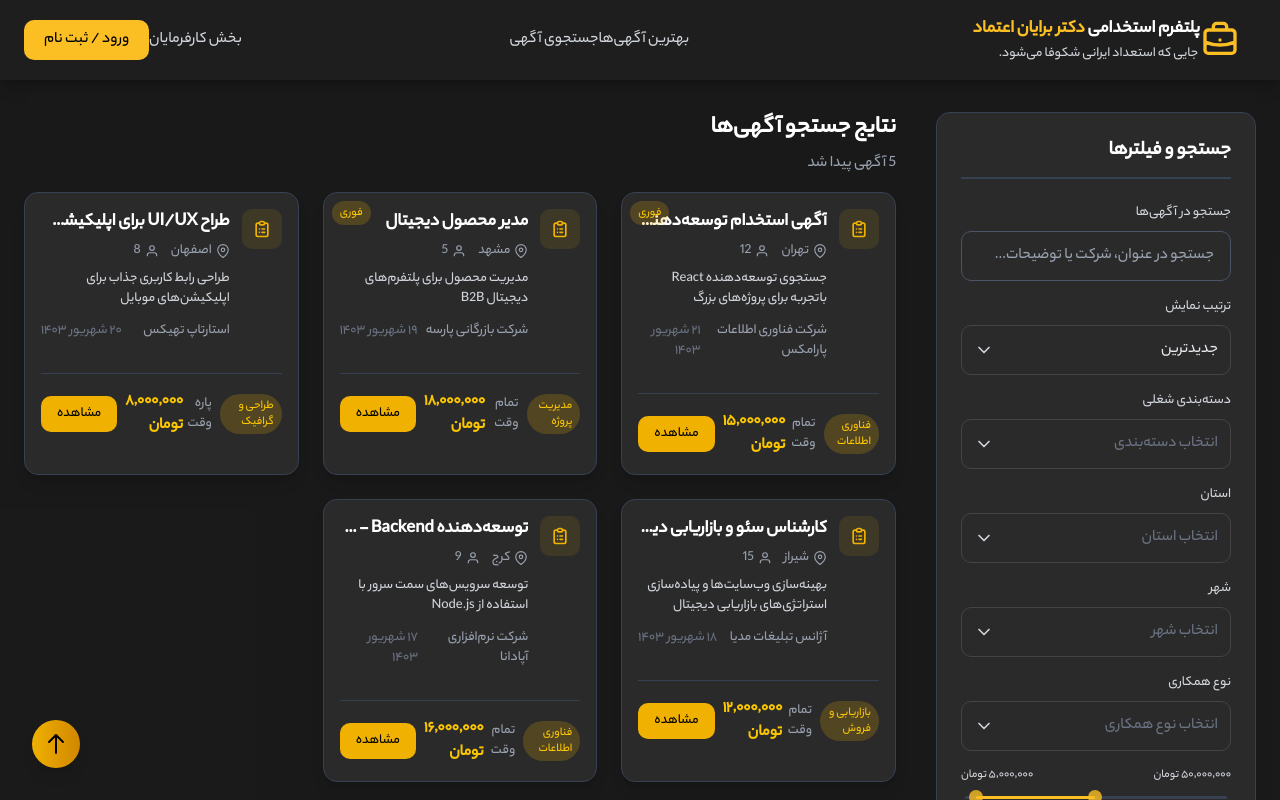
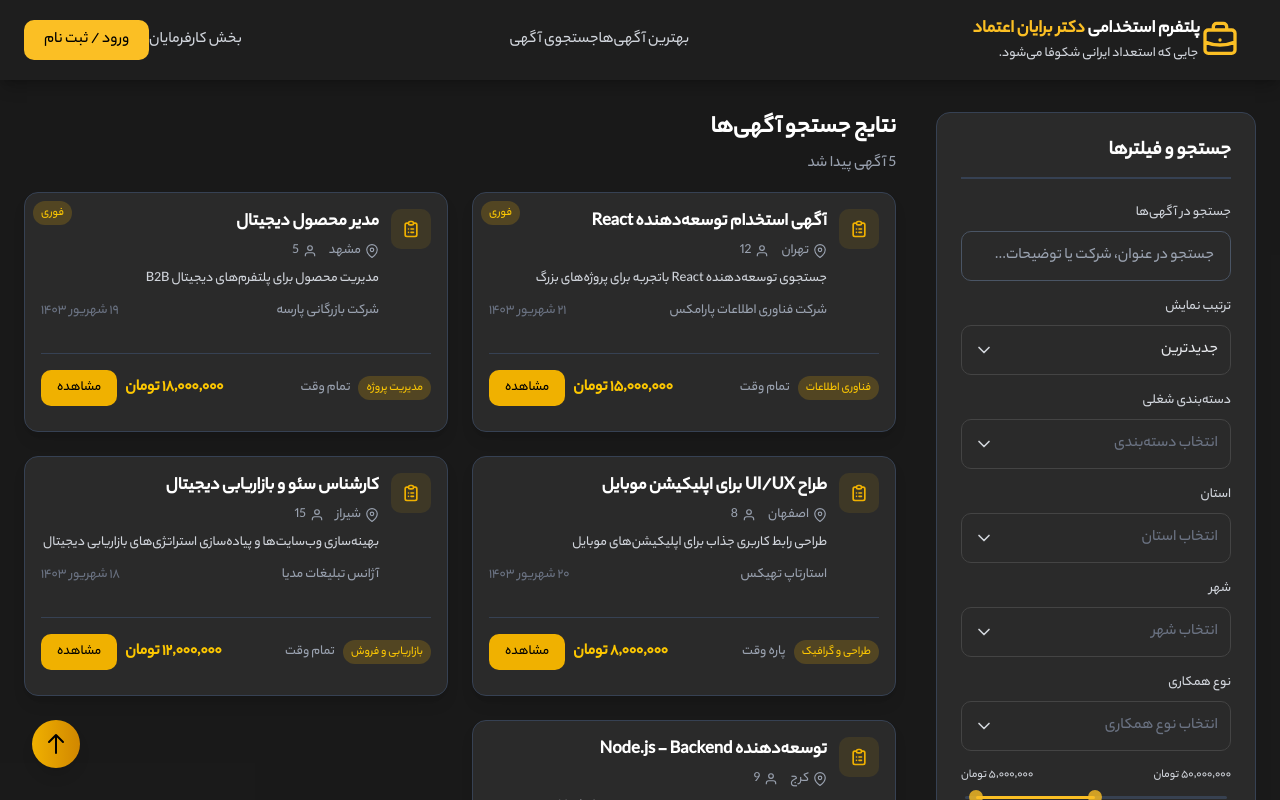
Before and after one commit to amirrezaynf/brayan-jobs, a Next.js app: page /advertisements in a window 1280 px wide. Shown: the top 800 px of the page. Built offline with nearby package versions, Linux system fonts and the light colour scheme.

Commit message:
fix landing agahi 7

```diff
--- a/src/components/modules/advertisements/AdventurePageClient.jsx
+++ b/src/components/modules/advertisements/AdventurePageClient.jsx
@@ -763,7 +763,7 @@
             <div className="w-full">
               {totalItems > 0 ? (
                 <div>
-                  <div className="grid grid-cols-1 sm:grid-cols-2 md:grid-cols-3 gap-6">
+                  <div className="grid grid-cols-1 sm:grid-cols-2 md:grid-cols-2 gap-6">
                     {currentAds.map((ad) => (
                       <div
                         key={ad.id}
```
